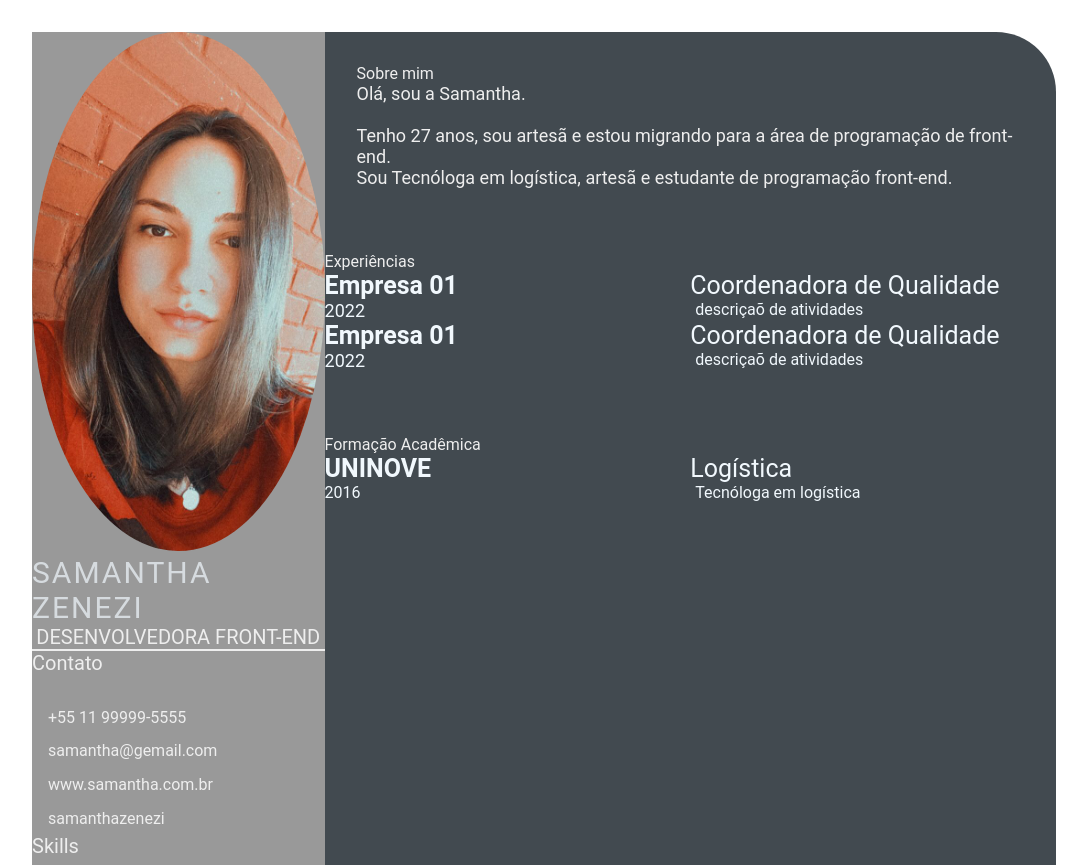
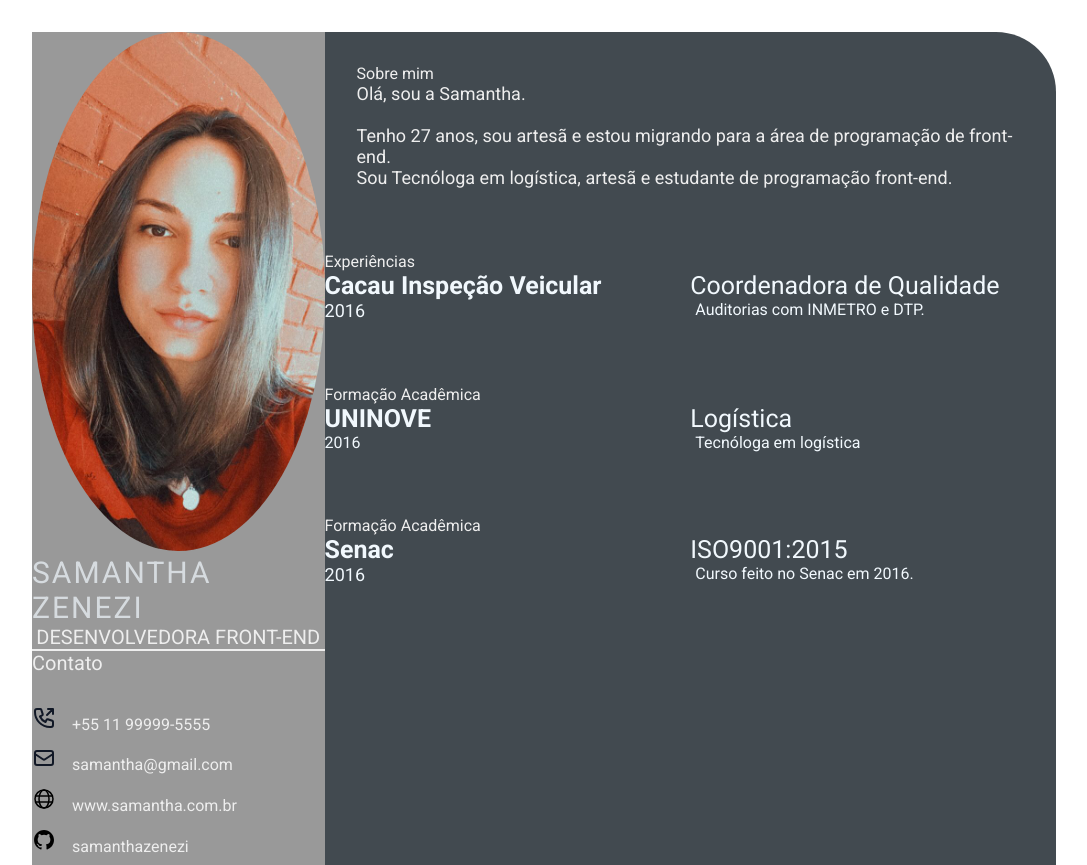
Before and after one commit to samanthazenezi/imersao-EBAC, a plain HTML site: page index.html in a window 1280 px wide. Shown: the top 865 px of the page, without its empty margins (96-1183 px from the left). Drawn offline with Linux system fonts and the light colour scheme.

Commit message:
fontes e ícones no <head>...</head>

```diff
--- a/index.html
+++ b/index.html
@@ -6,6 +6,9 @@
     <meta name="viewport" content="width=device-width, initial-scale=1.0">
     <title>Samantha Zenezi CV</title>
     <link rel="stylesheet" href="./style.css">
+    <style>
+        @import url('https://fonts.googleapis.com/css2?family=Roboto:wght@300;400;700&display=swap');
+    </style>
 </head>
 <body>
     <main class="resume-contents">
@@ -19,10 +22,10 @@
                 <div class="contact-info">
                     <p class="left-title">Contato</p>
                     <ul>
-                        <li><i class="fa fa-phone"></i>+55 11 99999-5555</li>
-                        <li><i class="fa fa-envelope"></i>samantha@gemail.com</li>
-                        <li><i class="fa fa-globe"></i>www.samantha.com.br</li>
-                        <li><i class="fa fa-github"></i>samanthazenezi</li>
+                        <li><i class="fa fa-phone"><img src="./assets/phone-outgoing.svg"></i>+55 11 99999-5555</li>
+                        <li><i class="fa fa-envelope"><img src="./assets/mail.svg"></i>samantha@gmail.com</li>
+                        <li><i class="fa fa-globe"><img src="./assets/globe.svg"></i>www.samantha.com.br</li>
+                        <li><i class="fa fa-github"><img src="./assets/github-svgrepo-com.svg"></i>samanthazenezi</li>
                     </ul>
                 </div>
                 <div class="skills">
@@ -55,20 +58,12 @@
                 <div class="right-title">Experiências</div>
                 <div class="experience-contents">
                     <div class="exp-left">
-                        <p class="exp-company-name">Empresa 01</p>
-                        <p class="exp-time-period">2022</p>
+                        <p class="exp-company-name">Cacau Inspeção Veicular</p>
+                        <p class="exp-time-period">2016</p>
                     </div>
                     <div class="exp-right">
                         <p class="exp-position">Coordenadora de Qualidade</p>
-                        <p class="exp-desc">descriçaõ de atividades</p>
-                    </div>
-                    <div class="exp-left">
-                        <p class="exp-company-name">Empresa 01</p>
-                        <p class="exp-time-period">2022</p>
-                    </div>
-                    <div class="exp-right">
-                        <p class="exp-position">Coordenadora de Qualidade</p>
-                        <p class="exp-desc">descriçaõ de atividades</p>
+                        <p class="exp-desc">Auditorias com INMETRO e DTP.</p>
                     </div>
                 </div>
             </section>
@@ -85,6 +80,20 @@
                     </div>
                 </div>
             </section>
+            <section class="awards gap">
+                <div class="right-title">Formação Acadêmica</div>
+                <div class="awards-contents">
+                    <div class="awards-left">
+                        <p class="awards-company-name">Senac</p>
+                        <p class="awards-time-period">2016</p>
+                    </div>
+                    <div class="awards-right">
+                        <p class="awards-name">ISO9001:2015</p>
+                        <p class="awards-desc">Curso feito no Senac em 2016.</p>
+                    </div>
+                </div>
+
+            </section>
         </section>
     </main>
 </body>
```
Also changed, not shown: assets/github-svgrepo-com.svg (added), assets/globe.svg (added), assets/mail.svg (added), assets/phone-outgoing.svg (added).
